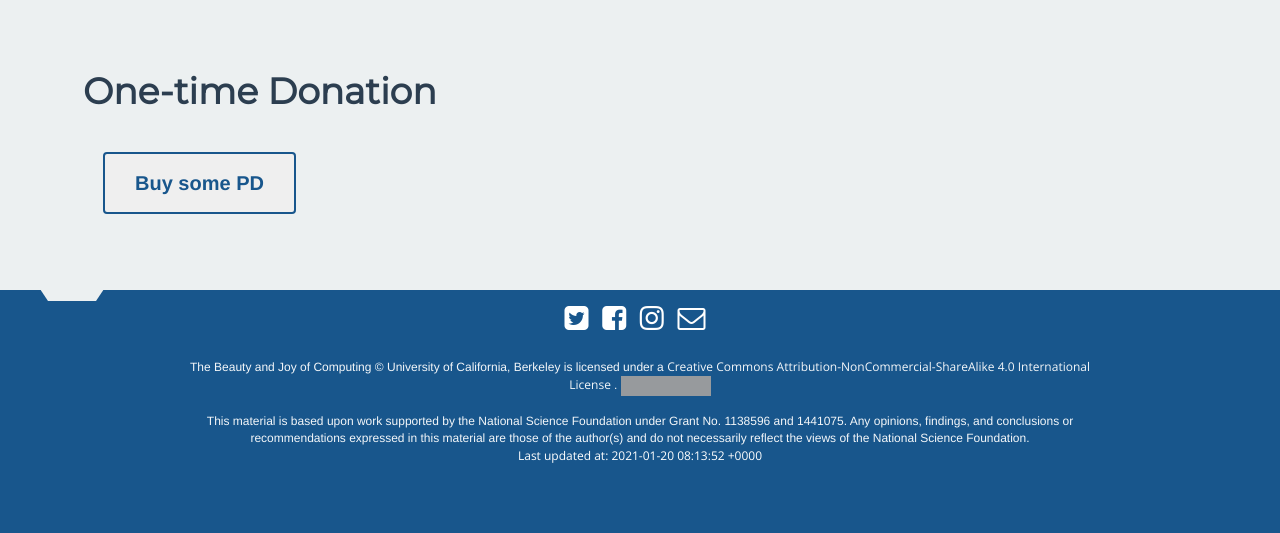
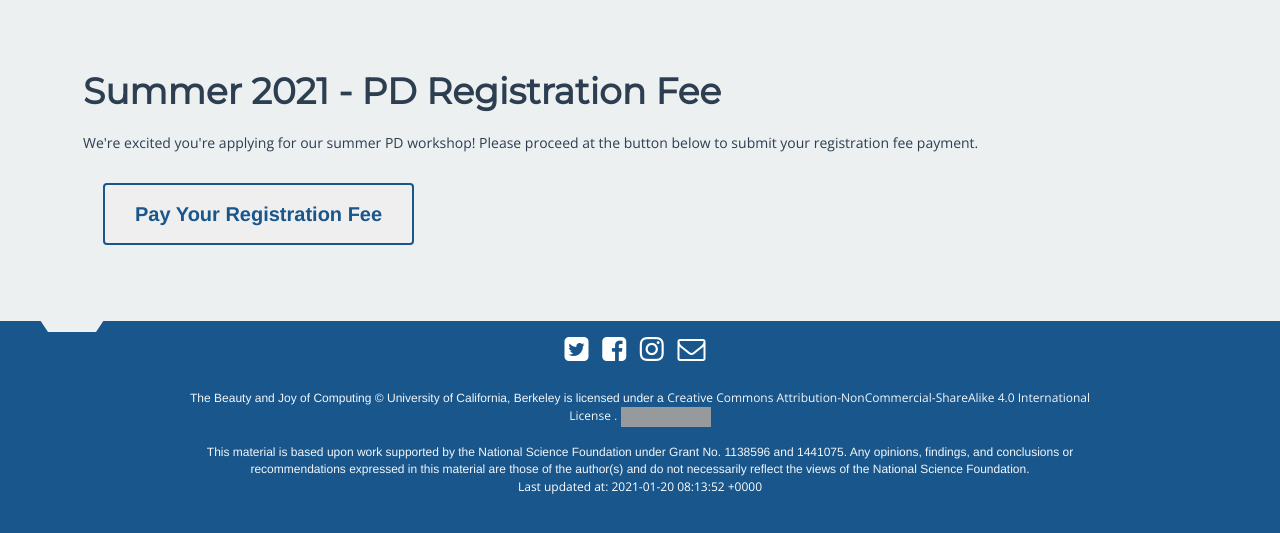
Before and after one commit to beautyjoy/beautyjoy.github.io, a Jekyll site: the page built from payment/index.html, in a window 1280 px wide and 965 px high, cut to the strip 430-963 px from the top of the window. Built offline with Jekyll 4.4.1, drawn with Linux system fonts in a browser that asks for light colours; grey boxes are pictures that could not be loaded.

Commit message:
updating permalink and product ID

```diff
--- a/payment/canceled.html
+++ b/payment/canceled.html
@@ -2,6 +2,7 @@
 title: Payment Canceled
 layout: page
 header_background: group1
+permalink: /payment/canceled/
 ---
 
 <!-- <link rel="stylesheet" href="css/global.css" /> -->
--- a/payment/index.html
+++ b/payment/index.html
@@ -2,6 +2,7 @@
 title: Pay for BJC Professional Development
 layout: page
 header_background: group1
+permalink: /payment/
 ---
 
 
@@ -11,13 +12,14 @@
 
 {% capture section_content %}
 
-      <h1>One-time Donation</h1>
+      <h1>Summer 2021 - PD Registration Fee</h1>
+      <p>We're excited you're applying for our summer PD workshop! Please proceed at the button below to submit your registration fee payment.</p>
       <button
         class="btn"
         data-checkout-mode="payment"
-        data-price-id="price_1IB9VnLn2wZ1DCXhcueSGrqx"
+        data-price-id="price_1IBbYWLn2wZ1DCXhHDXLUjJ0"
       >
-        Buy some PD
+        Pay Your Registration Fee
       </button>
       <div id="error-message"></div>
 
--- a/payment/thanks.html
+++ b/payment/thanks.html
@@ -2,6 +2,7 @@
 title: Thanks for your payment!
 layout: page
 header_background: group1
+permalink: /payment/thanks/
 ---
 
 
```
